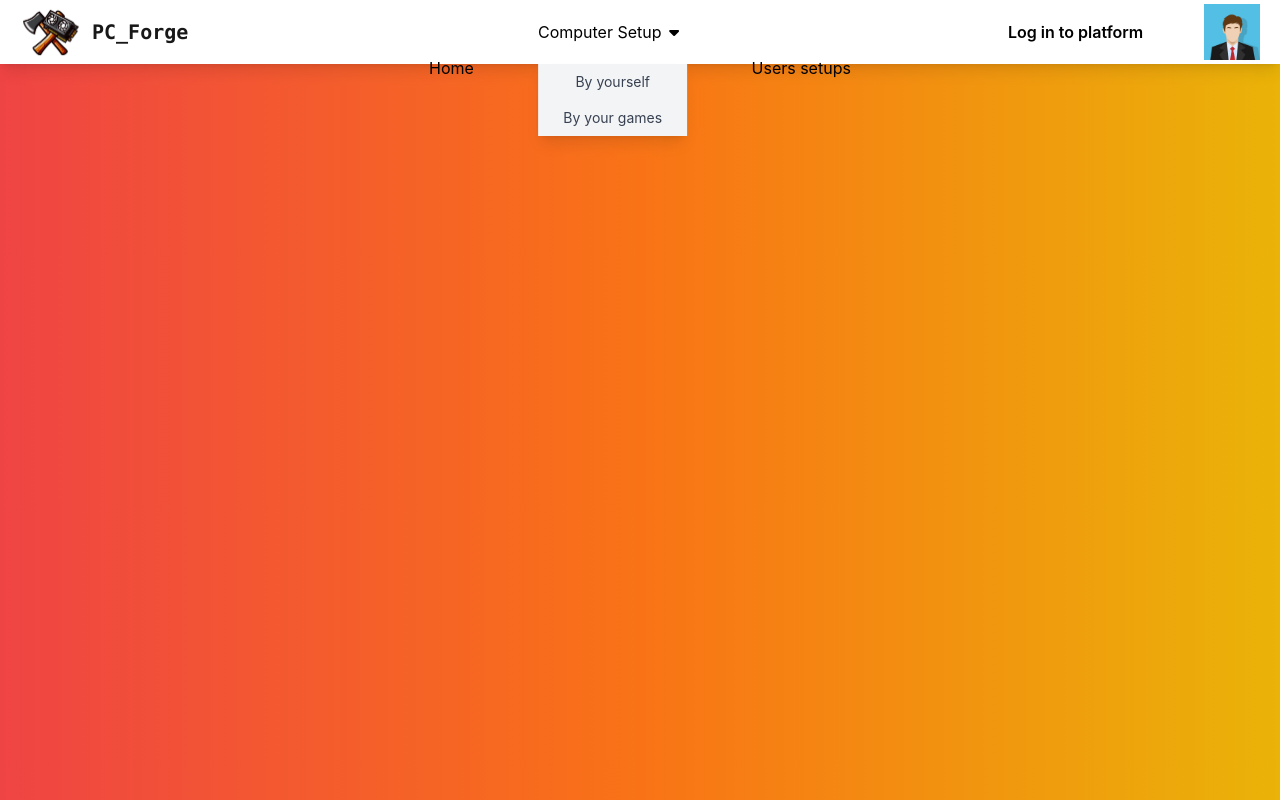
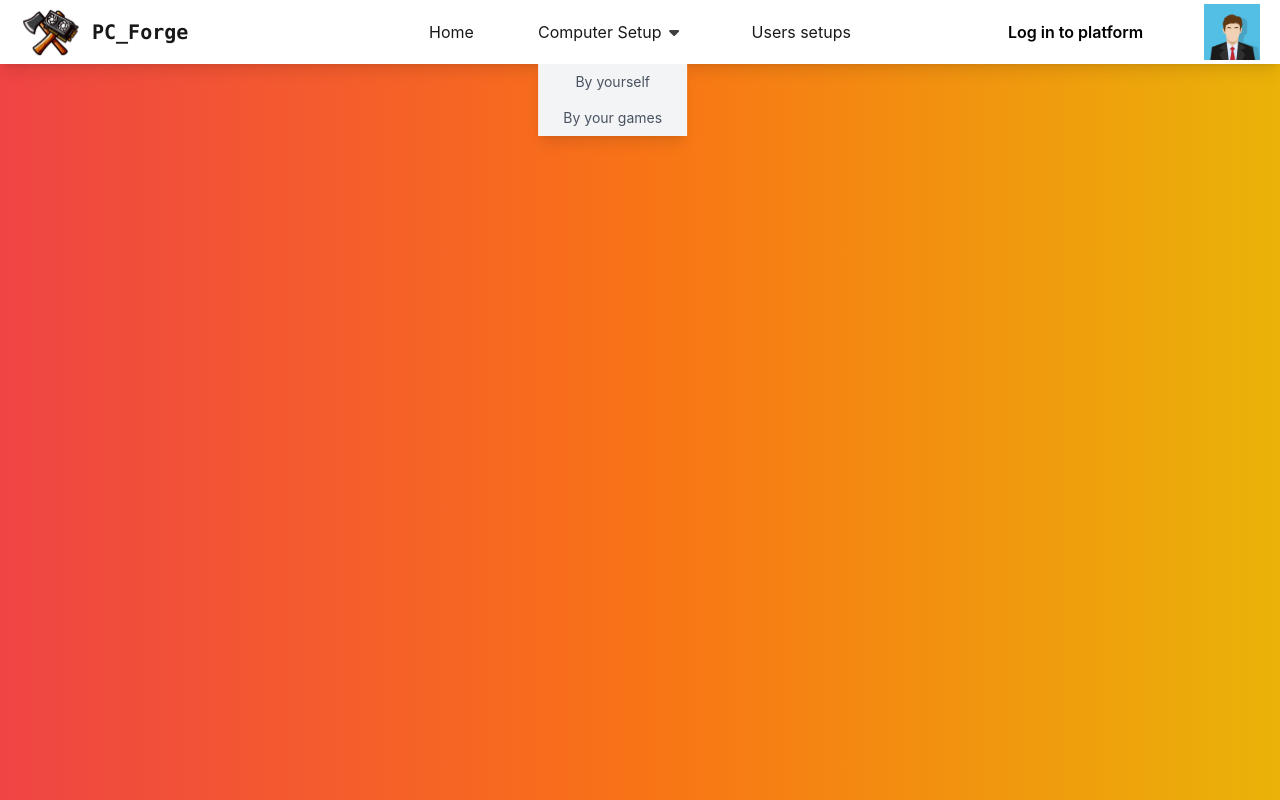
Before and after one commit to AtomicRTX/PCForge, a React (Create React App) app in the folder pcforge-frontend/: page / in a window 1280 px wide. Both pictures are taken after a click on the button "Computer Setup". Built offline with nearby package versions, Linux system fonts and the light colour scheme; no server answers.

Commit message:
FE: edit navigation

```diff
--- a/pcforge-frontend/src/components/Navigation.jsx
+++ b/pcforge-frontend/src/components/Navigation.jsx
@@ -49,28 +49,28 @@ const Navigation = () => {
         <p className='my-auto text-xl font-bold font-mono opacity-90'>PC_Forge</p>
       </Link>
       <ul className="flex text-center space-x-16 absolute left-1/2 transform -translate-x-1/2">
-        <li className='hover:text-orange-500 my-auto'>
+        <li className='hover:text-orange-500 my-auto opacity-90'>
           <Link to="/">Home</Link>
         </li>
-        <li>
+        <li className="relative inline-block">
           <button onClick={toggleDropdownSetup} className="flex hover:text-orange-500 min-h-16" type='button'>
-            <Link to="#" className="my-auto">
+            <Link to="#" className="my-auto opacity-90">
               Computer Setup
             </Link>
-            <FontAwesomeIcon className='my-auto mx-2' icon={faCaretDown} />
+            <FontAwesomeIcon className='my-auto mx-2 opacity-75' icon={faCaretDown} />
           </button>
-          <div className={`${dropdownSetup ? false : 'hidden'} bg-gray-100 text-center shadow-lg`}>
+          <div className={`${dropdownSetup ? false : 'hidden'} bg-gray-100 text-center shadow-lg absolute w-full`}>
             <ul class="text-sm text-gray-700">
               <li>
-                <Link to="/confy" className="block py-2 hover:text-orange-500">By yourself</Link>
+                <Link to="/confy" className="block py-2 hover:text-orange-500 opacity-90">By yourself</Link>
               </li>
               <li>
-                <Link to="#" className="block py-2 hover:text-orange-500">By your games</Link>
+                <Link to="#" className="block py-2 hover:text-orange-500 opacity-90">By your games</Link>
               </li>
             </ul>
           </div>
         </li>
-        <li className='hover:text-orange-500 my-auto'>
+        <li className='hover:text-orange-500 my-auto opacity-90'>
           <Link to="/userSetups" className="button">
             Users setups
           </Link>
```
